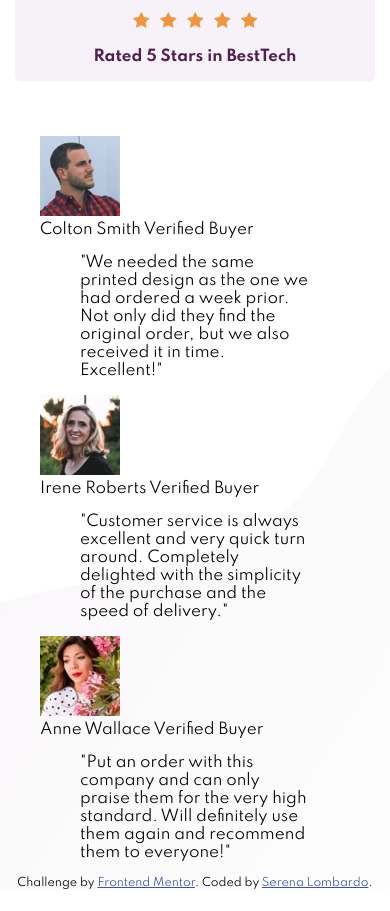
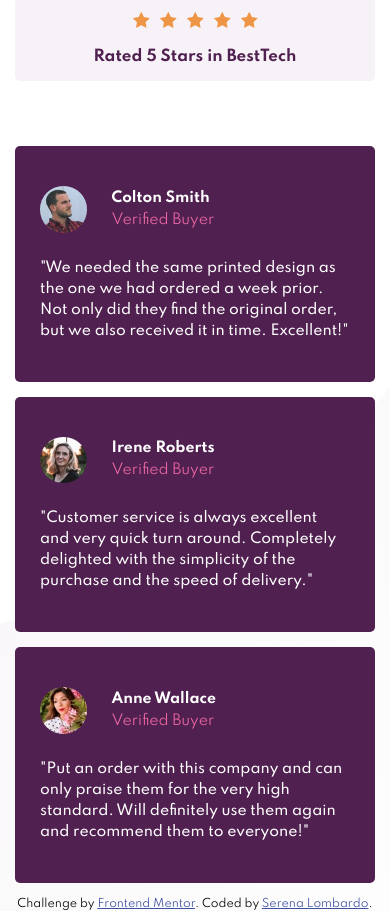
Before and after one commit to RaynaFaye/social-proof-section, a plain HTML site: page index.html in a window 390 px wide. Shown: the part 488-1399 px from the top of the page. Before the commit the page ends 1378 px from the top, so only its background shows below. Drawn offline with Linux system fonts and the light colour scheme.

Commit message:
Styled the testimonial blocks for mobile

```diff
--- a/css/style.css
+++ b/css/style.css
@@ -12,7 +12,7 @@ body {
 /* Intro section */
 .intro {
   text-align: center;
-  padding: 50px 15px 25px;
+  padding: 50px 15px;
 }
 .intro__title {
   color: hsl(300, 43%, 22%);
@@ -40,6 +40,45 @@ body {
   color: hsl(300, 43%, 22%);
   font-weight: 700;
 }
+/* Testimonial section */
+.testimonial {
+  margin: 0 15px;
+}
+.testimonial__block {
+  background: hsl(300, 43%, 22%);
+  border-radius: 5px;
+  margin: 0 0 15px 0;
+  padding: 40px 25px;
+  font-size: 14px;
+}
+.testimonial__avatar-block {
+  display: flex;
+  align-items: center;
+}
+.testimonial__avatar {
+  border-radius: 50%;
+  width: 15%;
+}
+.testimonial__name-block {
+  display: flex;
+  flex-direction: column;
+  margin-left: 25px;
+}
+.testimonial__name {
+  font-weight: 700;
+  color: #ffffff;
+  margin-bottom: 5px;
+}
+.testimonial__buyer {
+  color: hsl(333, 80%, 67%);
+  font-weight: 400;
+}
+.testimonial__paragraph {
+  color: #ffffff;
+  font-weight: 500;
+  line-height: 1.5;
+  margin: 25px 0 0;
+}
 /* Attribution section */
 .attribution {
   font-size: 11px;
--- a/index.html
+++ b/index.html
@@ -58,42 +58,42 @@
         <p class="intro__star-block__text">Rated 5 Stars in BestTech</p>
       </div>
     </section>
-    <section>
-      <figure>
-        <div>
-          <img src="images/image-colton.jpg" alt="" />
-          <figcaption>
-            <span>Colton Smith</span>
-            <span>Verified Buyer</span>
+    <section class="testimonial">
+      <figure class="testimonial__block">
+        <div class="testimonial__avatar-block">
+          <img src="images/image-colton.jpg" alt="" class="testimonial__avatar" />
+          <figcaption class="testimonial__name-block">
+            <span class="testimonial__name">Colton Smith</span>
+            <span class="testimonial__buyer">Verified Buyer</span>
           </figcaption>
         </div>
-        <blockquote>
+        <blockquote class="testimonial__paragraph">
           "We needed the same printed design as the one we had ordered a week prior. Not only did they find the original order, but we also received
           it in time. Excellent!"
         </blockquote>
       </figure>
-      <figure>
-        <div>
-          <img src="images/image-irene.jpg" alt="" />
-          <figcaption>
-            <span>Irene Roberts</span>
-            <span>Verified Buyer</span>
+      <figure class="testimonial__block">
+        <div class="testimonial__avatar-block">
+          <img src="images/image-irene.jpg" alt="" class="testimonial__avatar" />
+          <figcaption class="testimonial__name-block">
+            <span class="testimonial__name">Irene Roberts</span>
+            <span class="testimonial__buyer">Verified Buyer</span>
           </figcaption>
         </div>
-        <blockquote>
+        <blockquote class="testimonial__paragraph">
           "Customer service is always excellent and very quick turn around. Completely delighted with the simplicity of the purchase and the speed of
           delivery."
         </blockquote>
       </figure>
-      <figure>
-        <div>
-          <img src="images/image-anne.jpg" alt="" />
-          <figcaption>
-            <span>Anne Wallace</span>
-            <span>Verified Buyer</span>
+      <figure class="testimonial__block">
+        <div class="testimonial__avatar-block">
+          <img src="images/image-anne.jpg" alt="" class="testimonial__avatar" />
+          <figcaption class="testimonial__name-block">
+            <span class="testimonial__name">Anne Wallace</span>
+            <span class="testimonial__buyer">Verified Buyer</span>
           </figcaption>
         </div>
-        <blockquote>
+        <blockquote class="testimonial__paragraph">
           "Put an order with this company and can only praise them for the very high standard. Will definitely use them again and recommend them to
           everyone!"
         </blockquote>
```
